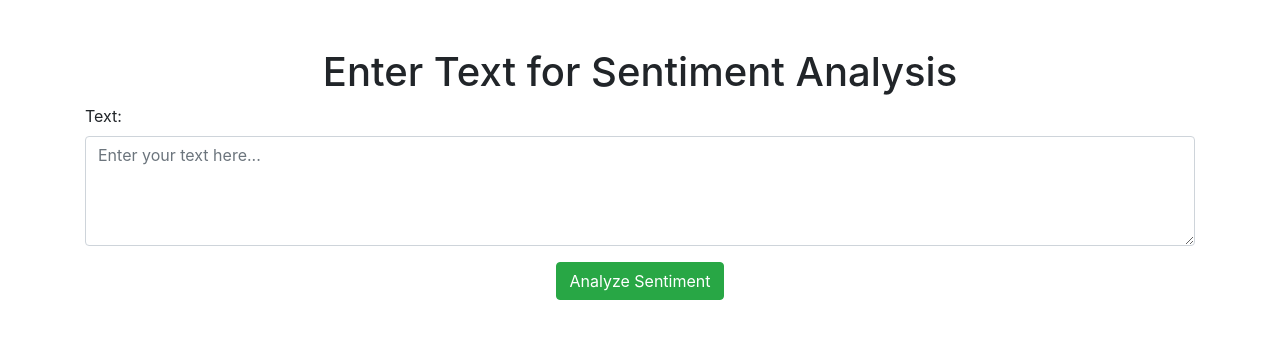
After one commit to KatyayaniPande/BC3415_katy, a Flask app: page /sentiment_analysis in a window 1280 px wide. The commit adds this page. Shown: the top 339 px of the page. Run offline with Flask 3, Linux system fonts and the light colour scheme; some libraries are stand-ins or nearby versions.

Commit message:
sentiment_analysis

```diff
--- a/app.py
+++ b/app.py
@@ -1,31 +1,56 @@
-from flask import Flask,render_template,request
+from flask import Flask, render_template, request
+from textblob import TextBlob  # Importing TextBlob for sentiment analysis
+from transformers import pipeline  # Importing transformer pipeline for sentiment analysis
 import google.generativeai as palm
 
-api="AIzaSyAairy61urxq7bs4uN79aNd9kHMAj5hPe0"
+
+api = "AIzaSyCVosrP3yeJH5UDzEpzHuprGSdXfkzMBLM"  # Replace with your actual API key
 palm.configure(api_key=api)
 model = {"model": "models/chat-bison-001"}
 
-app=Flask(__name__)
+app = Flask(__name__)
 
-@app.route("/",methods=["GET","POST"])
+@app.route("/", methods=["GET", "POST"])
 def index():
     return render_template("index.html")
 
-@app.route("/financial_FAQ",methods=["GET","POST"])
+@app.route("/financial_FAQ", methods=["GET", "POST"])
 def financial_FAQ():
     return render_template("financial_FAQ.html")
 
-@app.route("/singapore_joke", methods=["GET","POST"])
+@app.route("/singapore_joke", methods=["GET", "POST"])
 def singapore_joke():
     return render_template("singapore_joke.html")
 
-@app.route("/makersuite",methods=["GET","POST"])
+@app.route("/makersuite", methods=["GET", "POST"])
 def makersuite():
-    q=request.form.get("q")
-    r=palm.chat(messages=q, **model)
-    return render_template("makersuite.html",r=r.last)
+    q = request.form.get("q")
+    r = palm.chat(messages=q, **model)
+    return render_template("makersuite.html", r=r.last)
 
+# New route for sentiment analysis
+@app.route("/sentiment_analysis", methods=["GET", "POST"])
+def sentiment_analysis():
+    if request.method == "POST":
+        user_text = request.form.get("text")
+        if not user_text:
+            return render_template("sentiment_input.html", error="Please enter text for analysis.")
 
+        try:
+            # Perform sentiment analysis using TextBlob
+            textblob_sentiment = TextBlob(user_text).sentiment
 
-if __name__=="__main__":
-    app.run()
+            # Perform sentiment analysis using transformers pipeline
+            transformer_model = pipeline("sentiment-analysis")
+            transformer_sentiment = transformer_model(user_text)
+
+            return render_template("sentiment_analysis.html",
+                                   textblob_sentiment=textblob_sentiment,
+                                   transformer_sentiment=transformer_sentiment)
+        except Exception as e:
+            return render_template("sentiment_input.html", error=f"An error occurred: {str(e)}")
+
+    return render_template("sentiment_input.html")
+
+if __name__ == "__main__":
+    app.run(debug=True)
--- /dev/null
+++ b/templates/sentiment_input.html
@@ -0,0 +1,30 @@
+<!DOCTYPE html>
+<html lang="en">
+<head>
+    <meta charset="UTF-8">
+    <meta name="viewport" content="width=device-width, initial-scale=1.0">
+    <title>Sentiment Analysis Input</title>
+    <link rel="stylesheet" href="https://maxcdn.bootstrapcdn.com/bootstrap/4.5.2/css/bootstrap.min.css">
+</head>
+<body>
+    <div class="container mt-5">
+        <h1 class="text-center">Enter Text for Sentiment Analysis</h1>
+
+        {% if error %}
+        <div class="alert alert-danger" role="alert">
+            {{ error }}
+        </div>
+        {% endif %}
+
+        <form method="POST" action="/sentiment_analysis">
+            <div class="form-group">
+                <label for="text">Text:</label>
+                <textarea class="form-control" id="text" name="text" rows="4" placeholder="Enter your text here..."></textarea>
+            </div>
+            <div class="text-center">
+                <button type="submit" class="btn btn-success">Analyze Sentiment</button>
+            </div>
+        </form>
+    </div>
+</body>
+</html>
```
Also changed, not shown: templates/index.html (+9 -0 lines), templates/sentiment_analysis.html (added, +40 -0 lines).
